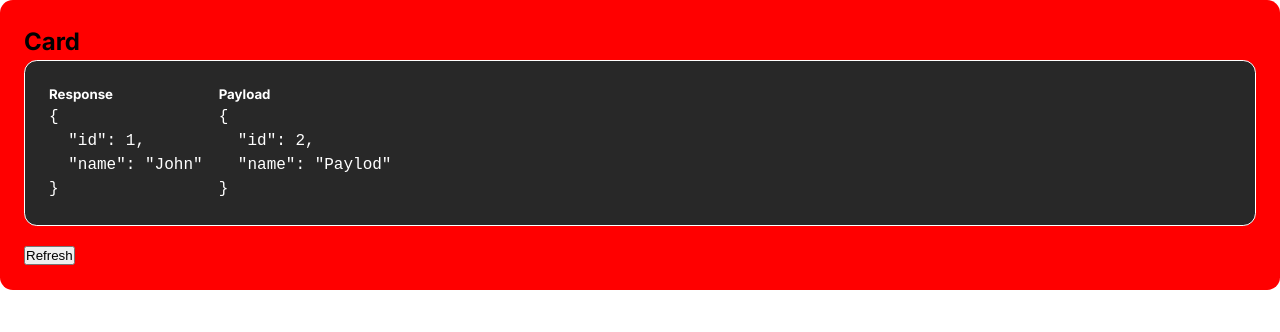
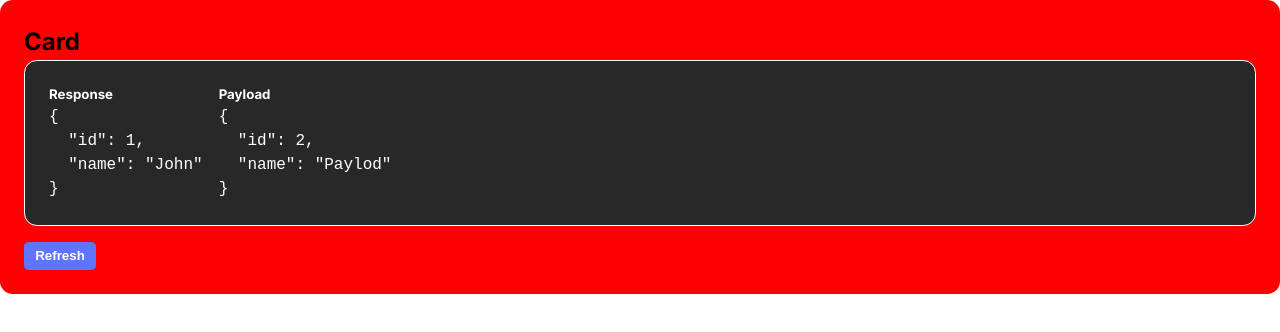
Before and after one commit to Gabriel-Silverio-96/ports-and-adapters, a React (Vite) app: page / in a window 1280 px wide. Shown: the top 332 px of the page. Built offline with nearby package versions, Linux system fonts and the light colour scheme; no server answers.

Commit message:
feat: use aabsolute imports

```diff
--- a/src/components/Button/index.ts
+++ b/src/components/Button/index.ts
@@ -0,0 +1 @@
+export * from "./Button";
--- a/src/components/Card/Card.tsx
+++ b/src/components/Card/Card.tsx
@@ -1,5 +1,6 @@
 import "src/components/Card/Card.css";
 import type { Card } from "src/components/Card/types";
+import { Button } from "src/components/Button";
 
 function Card(props: Card) {
   const { response, payload, onClick } = props;
@@ -25,7 +26,7 @@ function Card(props: Card) {
       </div>
 
       <div className="card-footer">
-        <button onClick={onClick}>Refresh</button>
+        <Button onClick={onClick}>Refresh</Button>
       </div>
     </div>
   );
--- /dev/null
+++ b/src/components/Card/index.ts
@@ -0,0 +1 @@
+export * from "./Card";
```
